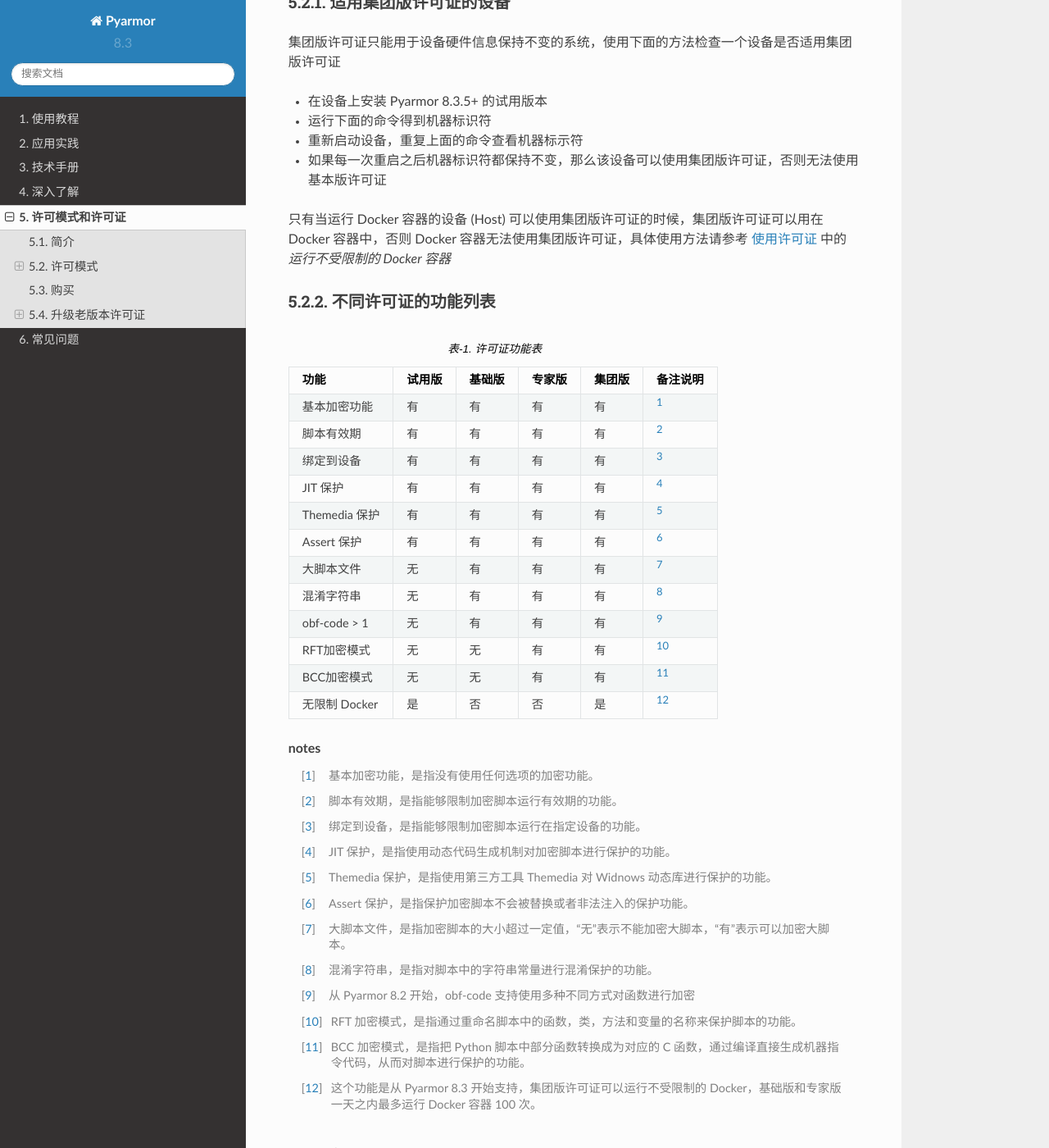
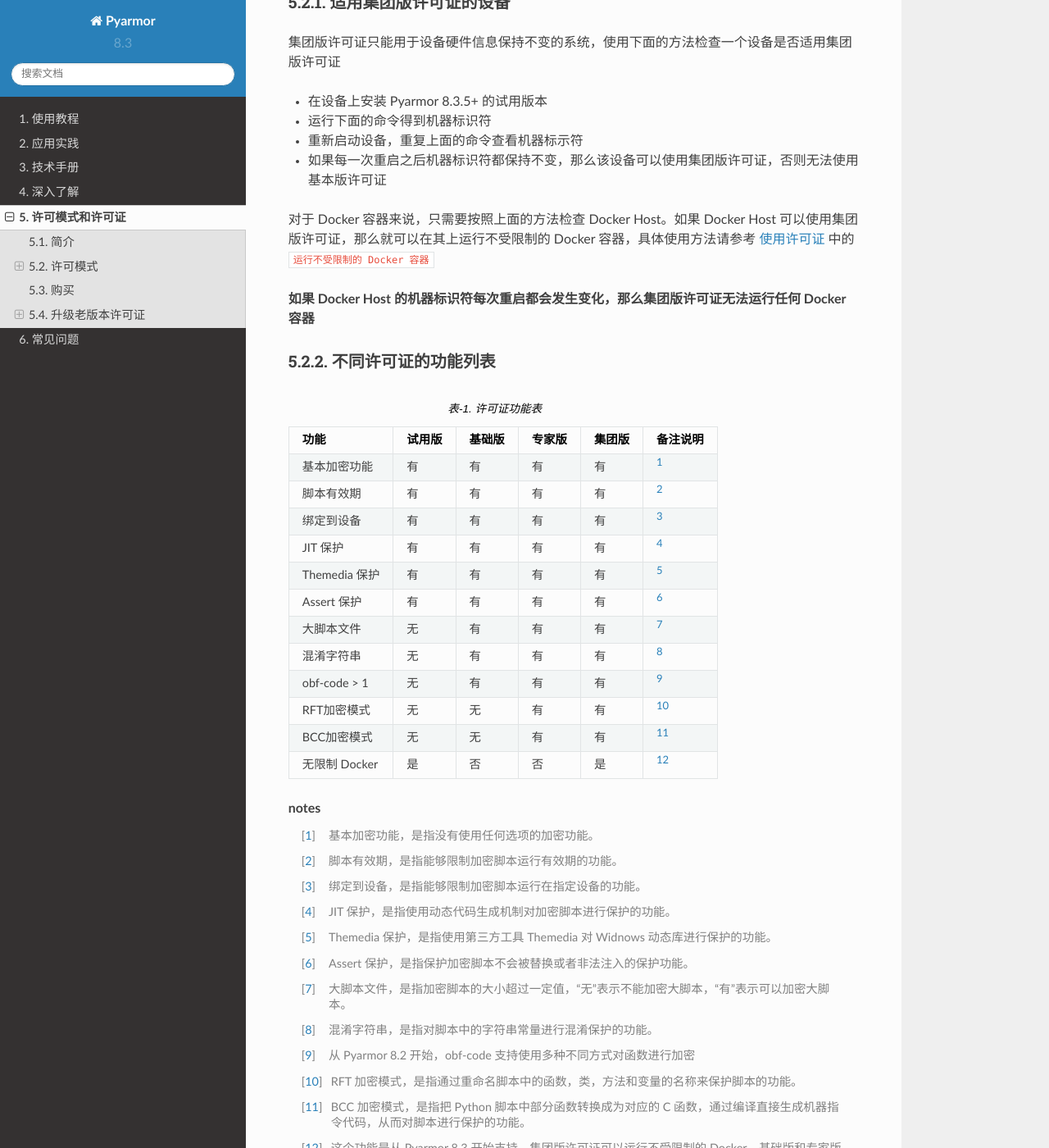
Before and after one commit to dashingsoft/pyarmor-docs-zh, a Sphinx documentation site: the page built from docs/licenses.rst, in a window 1280 px wide and 1400 px high, scrolled down 2400 px. Shown: the whole window at 82% size. Built offline with Sphinx 7.4.7 and the Read the Docs theme 2.0.0, drawn with Linux system fonts in a browser that asks for light colours; some of the changed text lies outside the part shown.

Commit message:
增加集团版许可证是否可用于Docker 容器的详细说明

```diff
--- a/docs/licenses.rst
+++ b/docs/licenses.rst
@@ -97,7 +97,9 @@
 * 重新启动设备，重复上面的命令查看机器标示符
 * 如果每一次重启之后机器标识符都保持不变，那么该设备可以使用集团版许可证，否则无法使用基本版许可证
 
-只有当运行 Docker 容器的设备 (Host) 可以使用集团版许可证的时候，集团版许可证可以用在 Docker 容器中，否则 Docker 容器无法使用集团版许可证，具体使用方法请参考 :doc:`how-to/register` 中的 `运行不受限制的 Docker 容器`
+对于 Docker 容器来说，只需要按照上面的方法检查 Docker Host。如果 Docker Host 可以使用集团版许可证，那么就可以在其上运行不受限制的 Docker 容器，具体使用方法请参考 :doc:`how-to/register` 中的 ``运行不受限制的 Docker 容器``
+
+**如果 Docker Host 的机器标识符每次重启都会发生变化，那么集团版许可证无法运行任何 Docker 容器**
 
 不同许可证的功能列表
 --------------------
@@ -135,7 +137,7 @@
 .. [#] 从 Pyarmor 8.2 开始，obf-code 支持使用多种不同方式对函数进行加密
 .. [#] RFT 加密模式，是指通过重命名脚本中的函数，类，方法和变量的名称来保护脚本的功能。
 .. [#] BCC 加密模式，是指把 Python 脚本中部分函数转换成为对应的 C 函数，通过编译直接生成机器指令代码，从而对脚本进行保护的功能。
-.. [#] 这个功能是从 Pyarmor 8.3 开始支持，集团版许可证可以运行不受限制的 Docker，基础版和专家版一天之内最多运行 Docker 容器 100 次。
+.. [#] 这个功能是从 Pyarmor 8.3 开始支持，集团版许可证可以运行不受限制的 Docker，基础版和专家版一天之内最多运行 Docker 容器 100 次。需要注意的是 Docker Host 的机器必须能够使用集团版许可证，具体可参阅上面的章节 ``适用集团版许可证的设备``
 
 购买
 ====
```
